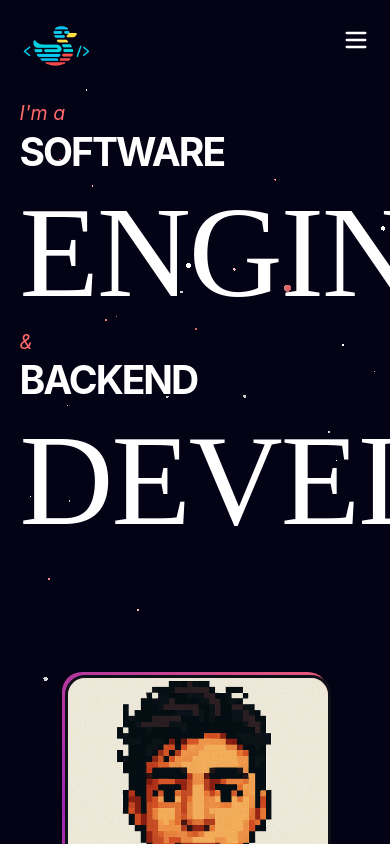
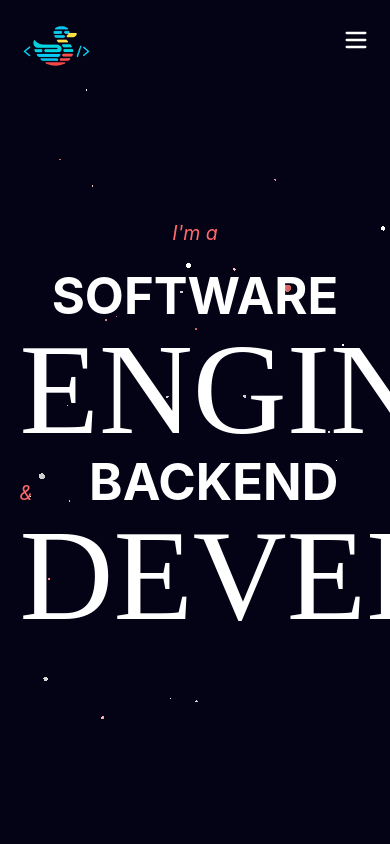
Before and after one commit to p5Patricio/mi-portafolio-ts, a React (Create React App) app: page / in a window 390 px wide. Shown: the top 844 px of the page. Built offline with nearby package versions, Linux system fonts and the light colour scheme; no server answers; a web font is replaced by a local one.

Commit message:
Problemas con la responsividad del mensaje de presentacion

```diff
--- a/src/index.css
+++ b/src/index.css
@@ -36,6 +36,7 @@ body {
 
   /* BONUS: Una transición suave para que el cambio de tema sea agradable */
   transition: background-color 0.3s ease, color 0.3s ease;
+   overflow-x: hidden;
 }
 
 code {
--- a/src/pages/Home.css
+++ b/src/pages/Home.css
@@ -3,17 +3,20 @@
 .presentation-container {
   display: flex;
   flex-direction: column;
-  align-items: flex-start;
-  gap: 1rem;
+  justify-content: center;
   width: 100%;
+  box-sizing: border-box;
+  /* Espacio superior generoso para no chocar con la navbar */
+  padding-top: 150px;
+  padding-bottom: 5rem;
+  min-height: 100vh;
+}
 
-  /* Mantenemos el padding responsivo */
-  padding-left: 7%;
-  padding-right: 5%;
-
-  /* Ajustes de espaciado vertical y box-sizing */
-  margin-top: 20px;
-  padding-top: 15vh;
+.presentation-content {
+  width: 100%;
+  max-width: 1800px; /* Ancho máximo para el contenido */
+  margin: 0 auto; /* Centra el contenedor */
+  padding: 0 5vw;   /* Margen lateral responsivo (5% a cada lado) */
   box-sizing: border-box;
 }
 
@@ -21,45 +24,67 @@
   display: flex;
   align-items: baseline;
   gap: 1.5rem;
-
-  /* =============================================================== */
-  /* SOLUCIÓN CLAVE: Aseguramos que la fila ocupe el 100% de su      */
-  /* contenedor padre y no más.                                      */
-  width: 100%; /* <-- AÑADE ESTA LÍNEA */
-  /* =============================================================== */
-
-  opacity: 0;
-  animation: fadeInUp 0.8s ease-out forwards;
+  width: 100%;
 }
 
 /* NUEVA CLASE: Para las filas que necesitan indentación */
 .presentation-row.indented {
-  padding-left: 15%; /* Ajusta este porcentaje para más o menos indentación */
+  padding-left: 10%; /* Ajusta este porcentaje para más o menos indentación */
 }
 
 .text-large {
-  /* =============================================================== */
-  /* SOLUCIÓN PARA ESCRITORIO: Reducimos el valor de 'vw' para      */
-  /* compensar el padding del contenedor. Pasamos de 10vw a 8.5vw.   */
-  font-size: clamp(3rem, 8.5vw, 7rem); /* <-- MODIFICA ESTA LÍNEA */
-  /* =============================================================== */
+  /* Hacemos que este elemento sea flexible: crecerá y se encogerá */
+  flex: 1 1 auto;
+  min-width: 0; /* Un truco crucial para que flexbox permita al texto encogerse */
 
-  letter-spacing: -2px;
+  /* --- CAMBIO PRINCIPAL AQUÍ --- */
+  /* Usamos clamp para un tamaño de fuente fluido y responsivo */
+  /* Mínimo 4rem, idealmente 9% del ancho de la pantalla, máximo 9rem */
+  font-size: clamp(4rem, 9vw, 9rem);
+
+  /* Estilos visuales base */
   font-weight: 700;
   text-transform: uppercase;
-  line-height: 1;
+  line-height: 1.1;
   color: var(--text-color);
 
-  /* Mantenemos esta regla de seguridad para romper palabras */
+  /* Propiedad correcta para el ajuste de palabras largas */
   overflow-wrap: break-word;
+  text-align: left;
 }
 
+/* Estilos para el texto pequeño ("I'm a", "&") */
 .text-small-italic {
-  font-size: clamp(1.5rem, 4vw, 2rem);
+  /* Este elemento no se encogerá, manteniendo su tamaño */
+  flex-shrink: 0;
+
+  /* Estilos visuales */
+  font-size: 2.5rem;
   font-weight: 400;
   font-style: italic;
   line-height: 1;
   color: var(--primary-color);
+}
+
+/* --- Media Queries para controlar el tamaño en diferentes pantallas --- */
+
+@media (max-width: 1600px) {
+  .text-small-italic { font-size: 2rem; }
+}
+
+@media (max-width: 1200px) {
+  .text-small-italic { font-size: 1.7rem; }
+}
+
+@media (max-width: 900px) {
+  .presentation-container { padding-top: 100px; }
+  .presentation-row { justify-content: center; flex-wrap: wrap; text-align: center; }
+  .text-small-italic { font-size: 1.5rem; }
+}
+
+@media (max-width: 600px) {
+  .presentation-row.indented { padding-left: 0; }
+  .text-small-italic { font-size: 1.3rem; }
 }
 
 @keyframes fadeInUp {
@@ -73,14 +98,10 @@
   }
 }
 
-/* En src/pages/Home.css */
-/* --- AÑADE ESTOS ESTILOS AL FINAL DEL ARCHIVO --- */
-
 .about-section {
   display: grid;
   grid-template-columns: 1fr 2fr;
   gap: 3rem;
-  /* CAMBIO CLAVE: Alinea los items al inicio de la celda del grid */
   align-items: start;
   max-width: 1500px;
   width: 100%;
@@ -248,28 +269,22 @@
 
 @media (max-width: 768px) {
   .presentation-container {
-    margin-left: 0;
-    padding: 10vh 5% 0 5%; /* padding izquierdo y derecho igual */
-    align-items: center;
+    padding-top: 100px;
+    text-align: center; /* Centramos todo el texto en móvil */
   }
 
   .presentation-row {
     justify-content: center;
-    flex-direction: column;
-    gap: 0.5rem;
+    flex-wrap: wrap; /* Permitimos el salto de línea en móvil */
+  }
+
+  .text-large {
+    font-size: 13vw; /* Hacemos la letra más grande y llamativa en móvil */
     text-align: center;
   }
 
-  .presentation-row.indented {
-    padding-left: 0;
-  }
-
-  .text-large {
-    font-size: clamp(2rem, 10vw, 5rem); /* más pequeño para móviles */
-  }
-
   .text-small-italic {
-    font-size: clamp(1rem, 5vw, 1.8rem);
+    font-size: 5vw;
   }
 }
 
--- a/src/pages/Home.tsx
+++ b/src/pages/Home.tsx
@@ -52,8 +52,9 @@ const Home = () => {
   };
 
   return (
-    <>
+    <div>
       <div className="presentation-container">
+        <div className="presentation-content">
           <div className="presentation-row" style={{ animationDelay: '0.2s' }}>
             <span className="text-small-italic">{t('presentation.line1_iam')}</span>
             <span className="text-large">{t('presentation.line1_role')}</span>
@@ -71,6 +72,7 @@ const Home = () => {
             <span className="text-small-italic">{t('presentation.conjunction')}</span>
             <span className="text-large">{t('presentation.line3_role')}</span>
           </div>
+
           <div className="presentation-row indented" style={{ animationDelay: '0.8s' }}>
             <TextPressure
               text={t('presentation.line4_specialty') as string}
@@ -79,6 +81,7 @@ const Home = () => {
               textColor="var(--text-color)"
               minFontSize={130}
             />
+          </div>
         </div>
       </div>
 
@@ -145,7 +148,7 @@ const Home = () => {
           </div>
         </div>
       </section>
-    </>
+    </div>
   );
 };
 
```
Lines whose indentation alone changed are shown as unchanged.
